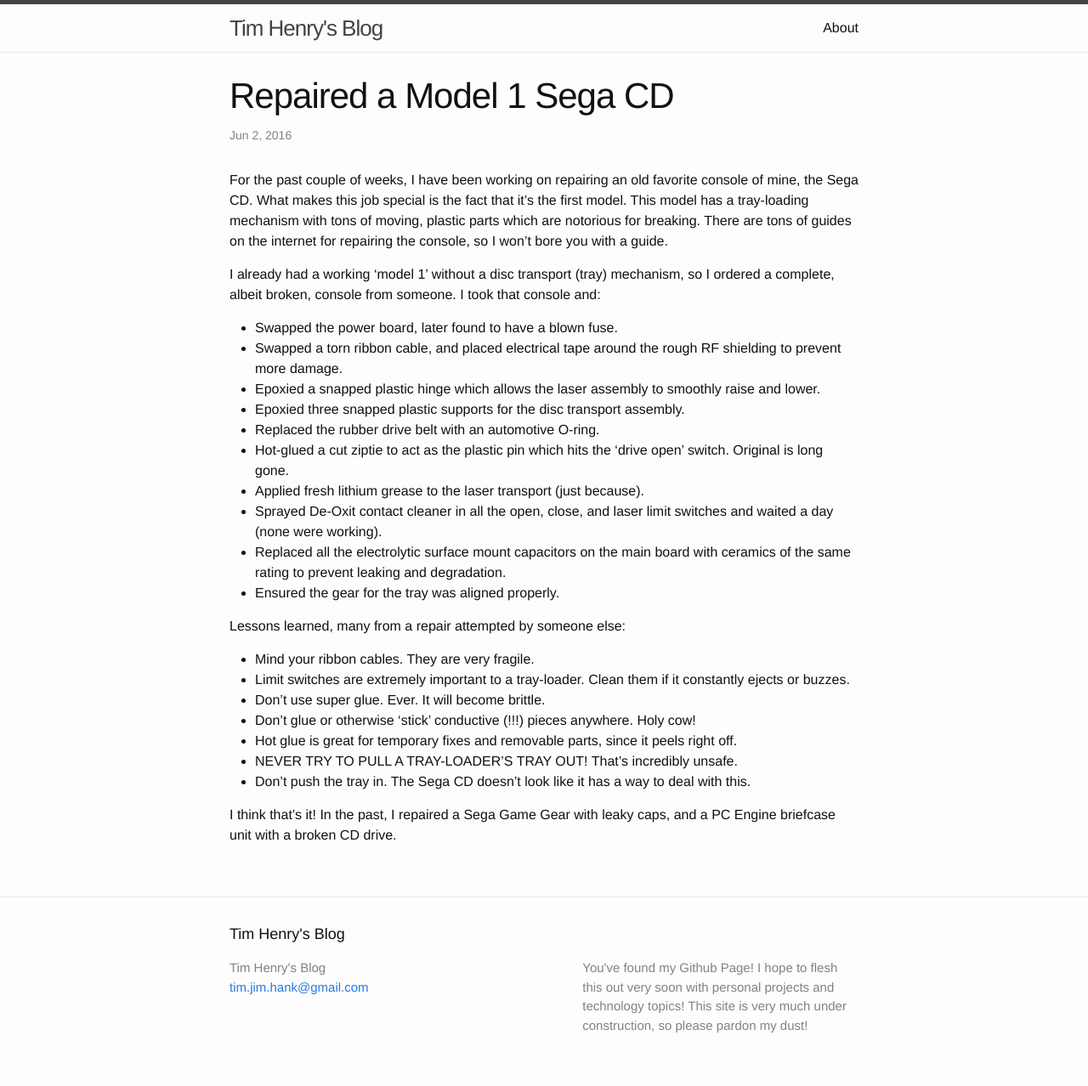
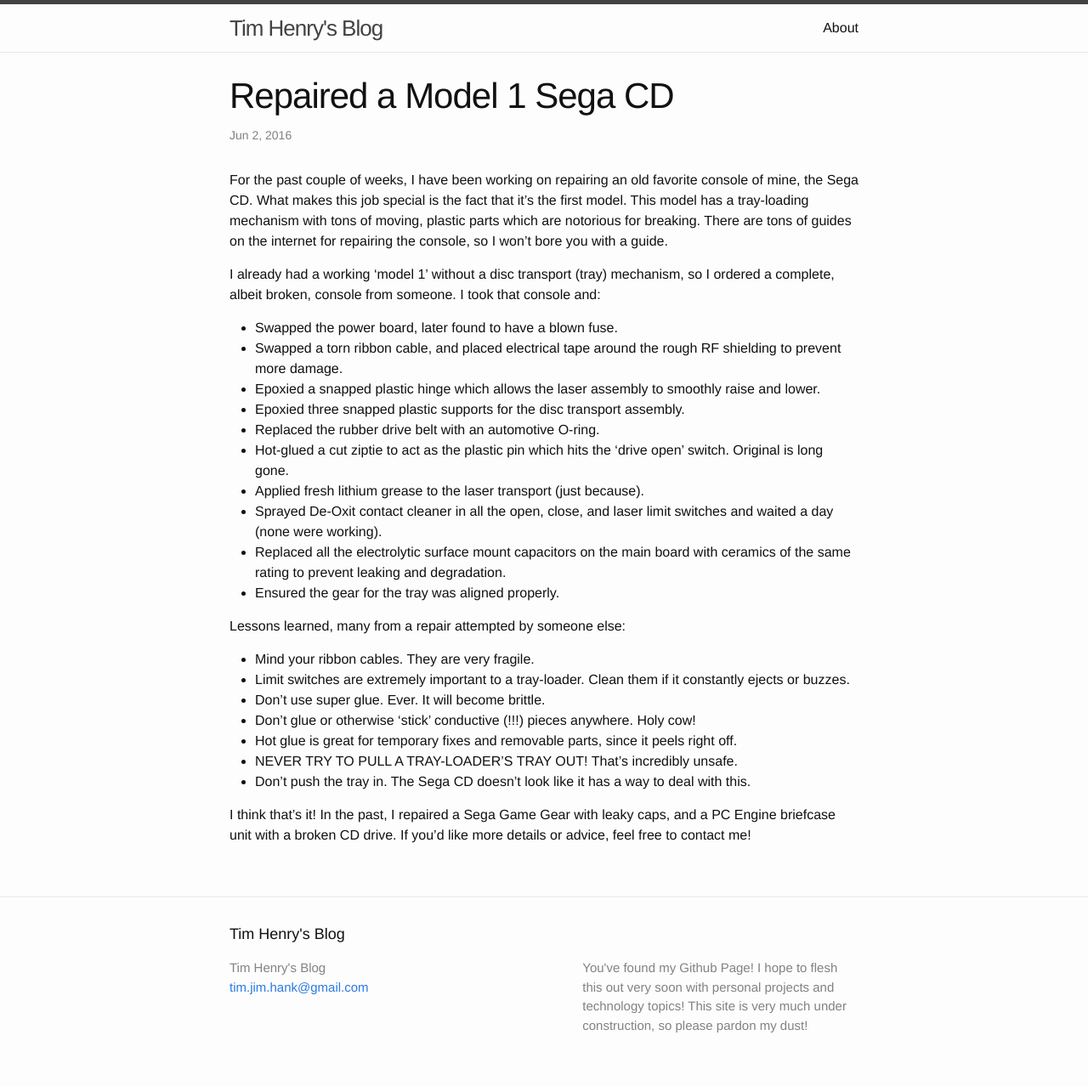
Before and after one commit to timjimhank/timjimhank.github.io, a Jekyll site: the page built from _posts/2016-06-02-segacd-repair.markdown, in a window 1280 px wide. Shown: the whole page at 85% size. Built offline with Jekyll 4.4.1, drawn with Linux system fonts in a browser that asks for light colours.

Commit message:
Content change

```diff
--- a/_posts/2016-06-02-segacd-repair.markdown
+++ b/_posts/2016-06-02-segacd-repair.markdown
@@ -29,4 +29,4 @@ Lessons learned, many from a repair attempted by someone else:
 - NEVER TRY TO PULL A TRAY-LOADER'S TRAY OUT! That's incredibly unsafe.
 - Don't push the tray in. The Sega CD doesn't look like it has a way to deal with this.
 
-I think that's it! In the past, I repaired a Sega Game Gear with leaky caps, and a PC Engine briefcase unit with a broken CD drive.
+I think that's it! In the past, I repaired a Sega Game Gear with leaky caps, and a PC Engine briefcase unit with a broken CD drive. If you'd like more details or advice, feel free to contact me!
```
